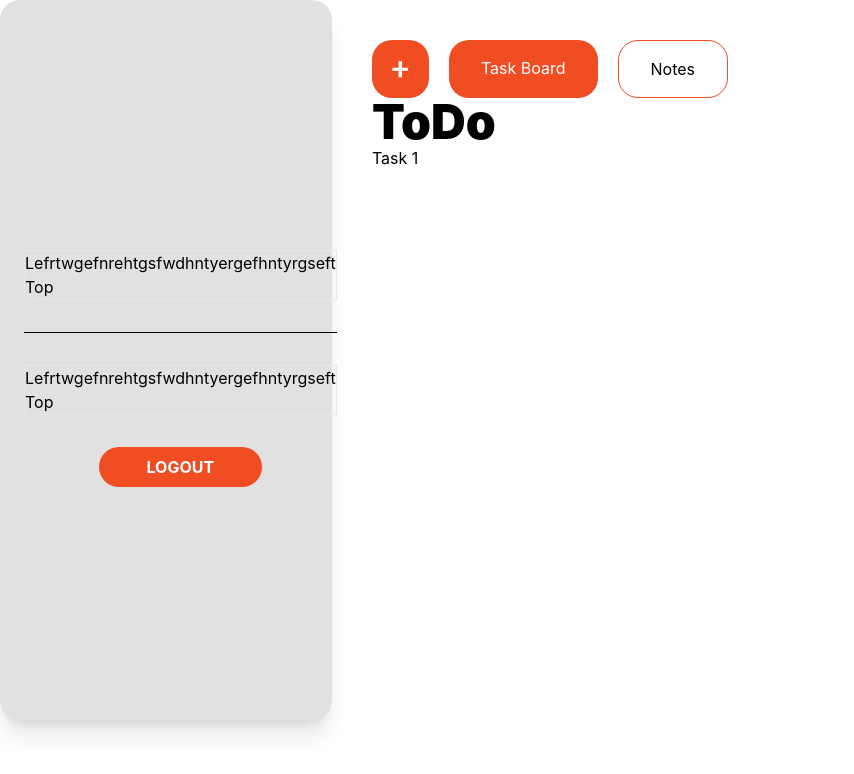
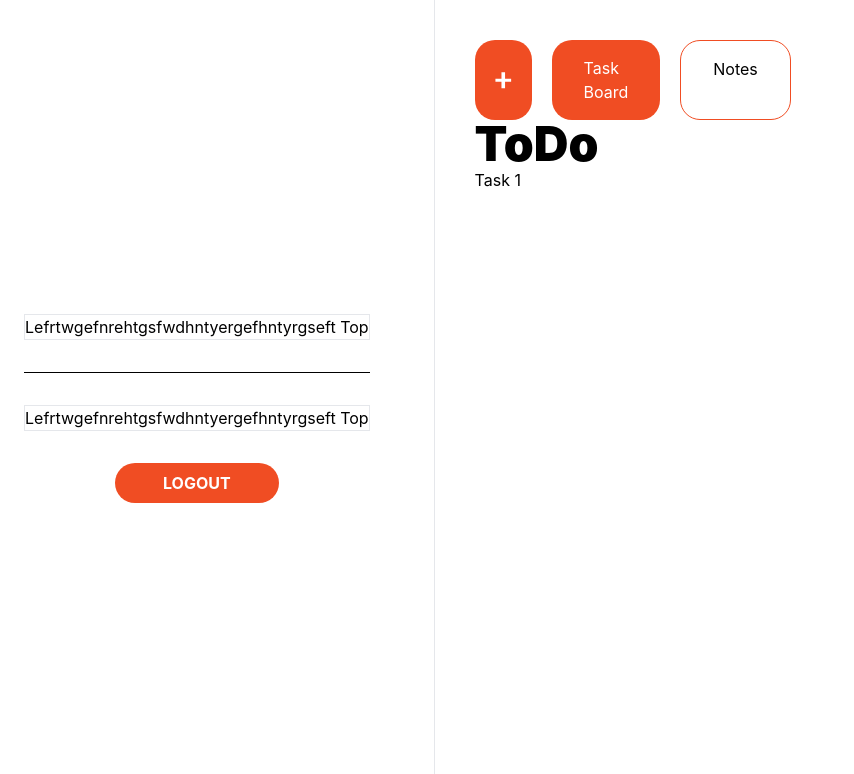
Before and after one commit to TarunVuppala/Task-Manager, a React (Create React App) app in the folder frontend/: page / in a window 1280 px wide. Shown: the top 774 px of the page, without its empty margins (0-854 px from the left). Built offline with nearby package versions, Linux system fonts and the light colour scheme.

Commit message:
Update Sidebar.jsx

```diff
--- a/frontend/src/components/Sidebar.jsx
+++ b/frontend/src/components/Sidebar.jsx
@@ -2,7 +2,7 @@
 
 function Sidebar() {
     return (
-        <div className='flex flex-row justify-between items-center w-[40%] shadow-xl rounded-[20px] bg-[#e1e1e1] h-[90%]'>
+        <div className='flex flex-row justify-between items-center w-full border-r'>
             <div className='flex flex-col justify-between items-center p-6'>
                 <div className="border my-8">Lefrtwgefnrehtgsfwdhntyergefhntyrgseft Top</div>
                 <div className='flex w-full h-[1px] bg-black'></div>
```
